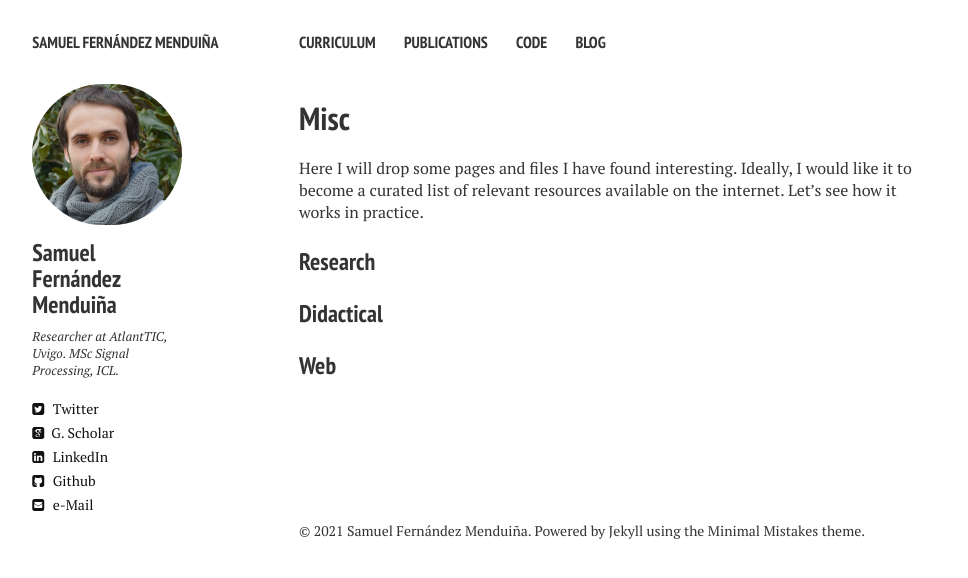
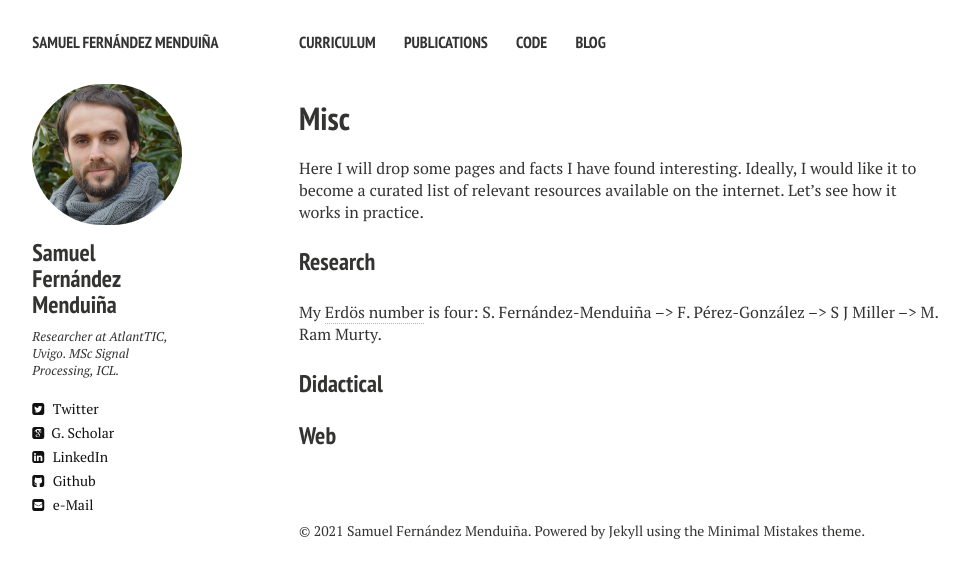
Before and after one commit to sf219/sfweb, a Jekyll site: the page built from code.md, in a window 1280 px wide. Shown: the top 578 px of the page, without its empty margins (21-989 px from the left). Built offline with Jekyll 4.4.1, drawn with Linux system fonts in a browser that asks for light colours; nearby versions of some CDN libraries.

Commit message:
Update code.md

```diff
--- a/code.md
+++ b/code.md
@@ -7,10 +7,11 @@ modified: 3-10-2014
 comments: false
 ---
 
-Here I will drop some pages and files I have found interesting. Ideally, I would like it to become a curated list of relevant resources available on the internet. Let's see how it works in practice.
+Here I will drop some pages and facts I have found interesting. Ideally, I would like it to become a curated list of relevant resources available on the internet. Let's see how it works in practice.
 
 ### Research
 
+My <a href="https://mathscinet.ams.org/mathscinet/freeTools.html?version=2" target="_blank">Erdös number</a> is four: S. Fernández-Menduiña --> F. Pérez-González --> S J Miller --> M. Ram Murty.
 
 ### Didactical
 
```
